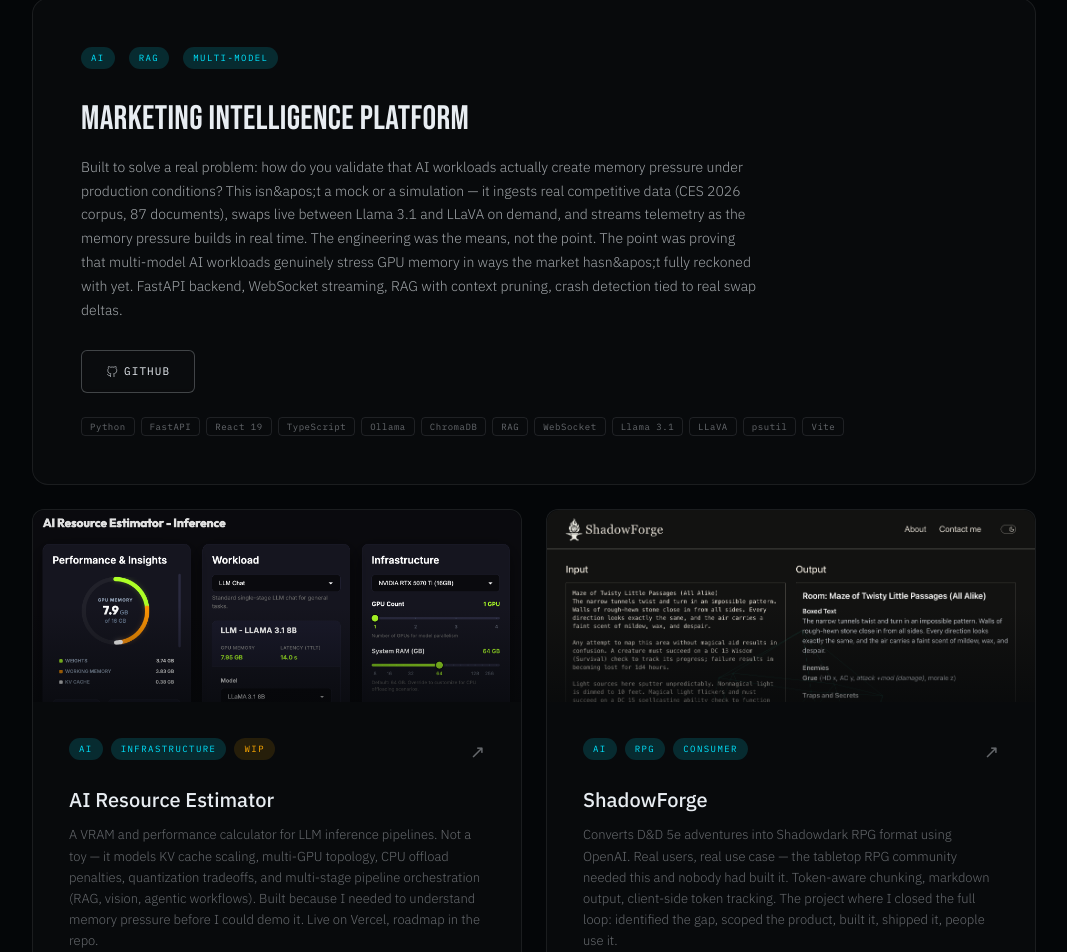
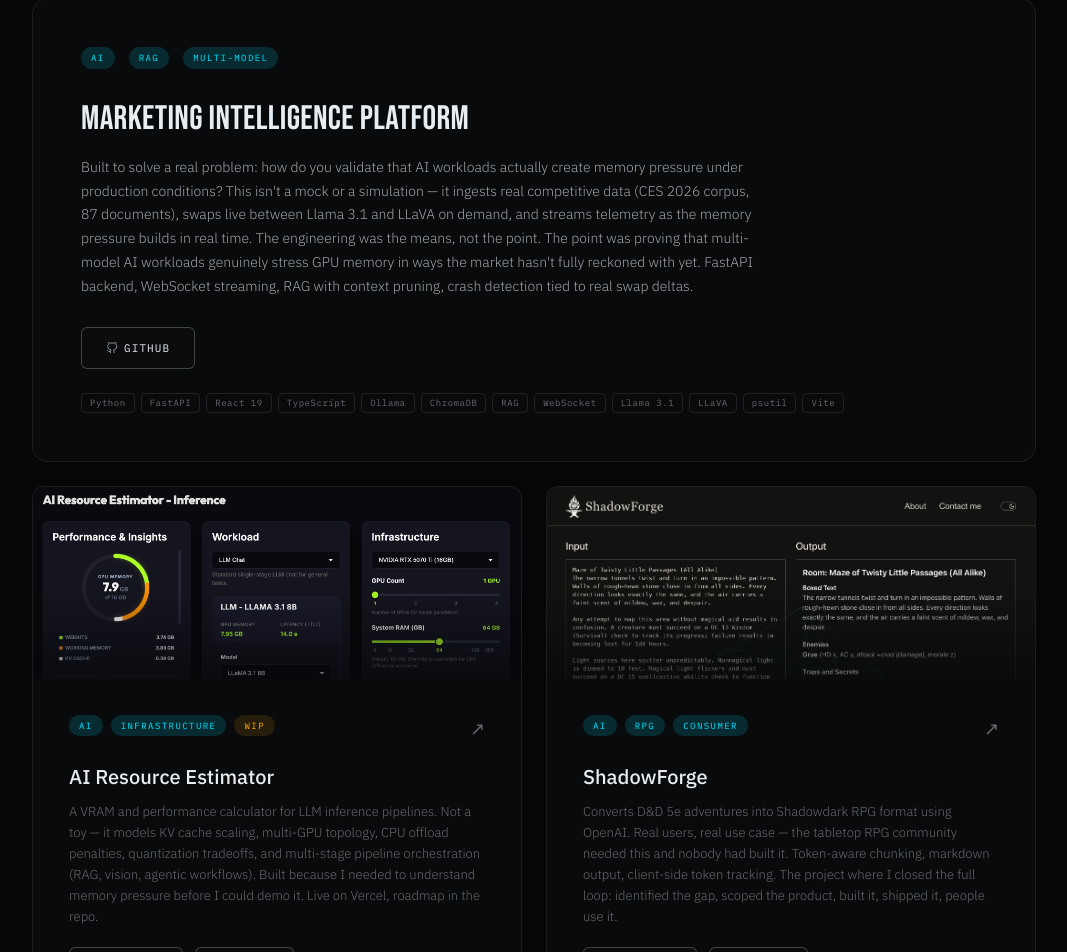
Before and after one commit to rickboot/portfolio-2, a Next.js app: page / in a window 1280 px wide. Shown: the part 1784-2736 px from the top of the page, without its empty margins (106-1173 px from the left). Built offline with nearby package versions, Linux system fonts and the light colour scheme.

Commit message:
Fix HTML entity typos in project description

```diff
--- a/components/Projects.tsx
+++ b/components/Projects.tsx
@@ -25,7 +25,7 @@
   {
     title: 'Marketing Intelligence Platform',
     description:
-      "Built to solve a real problem: how do you validate that AI workloads actually create memory pressure under production conditions? This isn&apos;t a mock or a simulation — it ingests real competitive data (CES 2026 corpus, 87 documents), swaps live between Llama 3.1 and LLaVA on demand, and streams telemetry as the memory pressure builds in real time. The engineering was the means, not the point. The point was proving that multi-model AI workloads genuinely stress GPU memory in ways the market hasn&apos;t fully reckoned with yet. FastAPI backend, WebSocket streaming, RAG with context pruning, crash detection tied to real swap deltas.",
+      "Built to solve a real problem: how do you validate that AI workloads actually create memory pressure under production conditions? This isn't a mock or a simulation — it ingests real competitive data (CES 2026 corpus, 87 documents), swaps live between Llama 3.1 and LLaVA on demand, and streams telemetry as the memory pressure builds in real time. The engineering was the means, not the point. The point was proving that multi-model AI workloads genuinely stress GPU memory in ways the market hasn't fully reckoned with yet. FastAPI backend, WebSocket streaming, RAG with context pruning, crash detection tied to real swap deltas.",
     tags: ['AI', 'RAG', 'Multi-Model'],
     links: [
       { href: 'https://github.com/rickboot/mktg-rag', label: 'GitHub', icon: 'github' },
```
